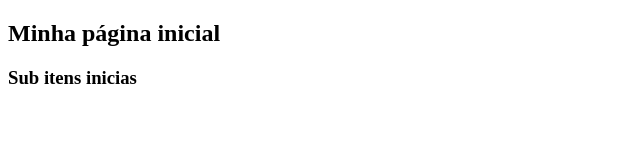
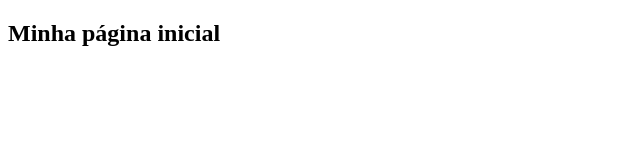
Before and after one commit to AldimarSantana/projeto-curso-git, a plain HTML site: page index.html in a window 1280 px wide. Shown: the whole page, without its empty margins (0-640 px from the left). Drawn offline with Linux system fonts and the light colour scheme.

Commit message:
Removido sub itens iniciais

```diff
--- a/index.html
+++ b/index.html
@@ -6,6 +6,5 @@
 </head>
     <body>
         <h2>Minha página inicial</h2>
-        <h3>Sub itens inicias</h3>
     </body>
 </html>
```
